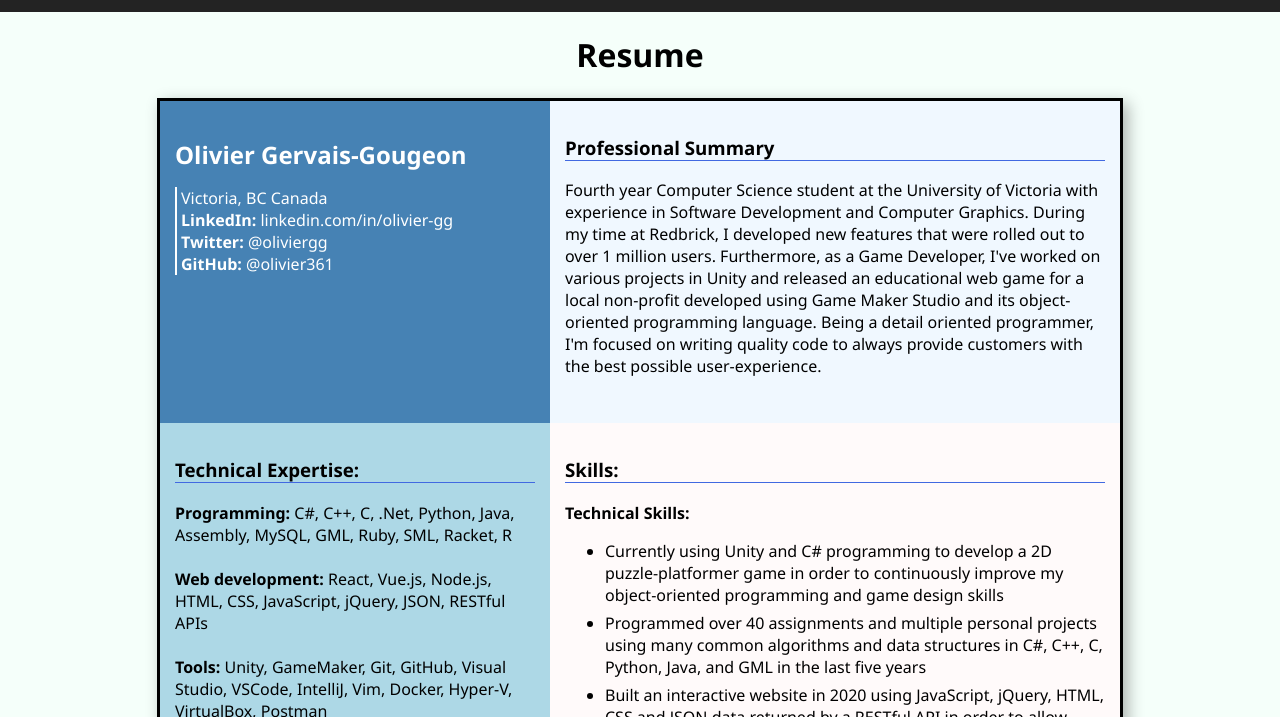
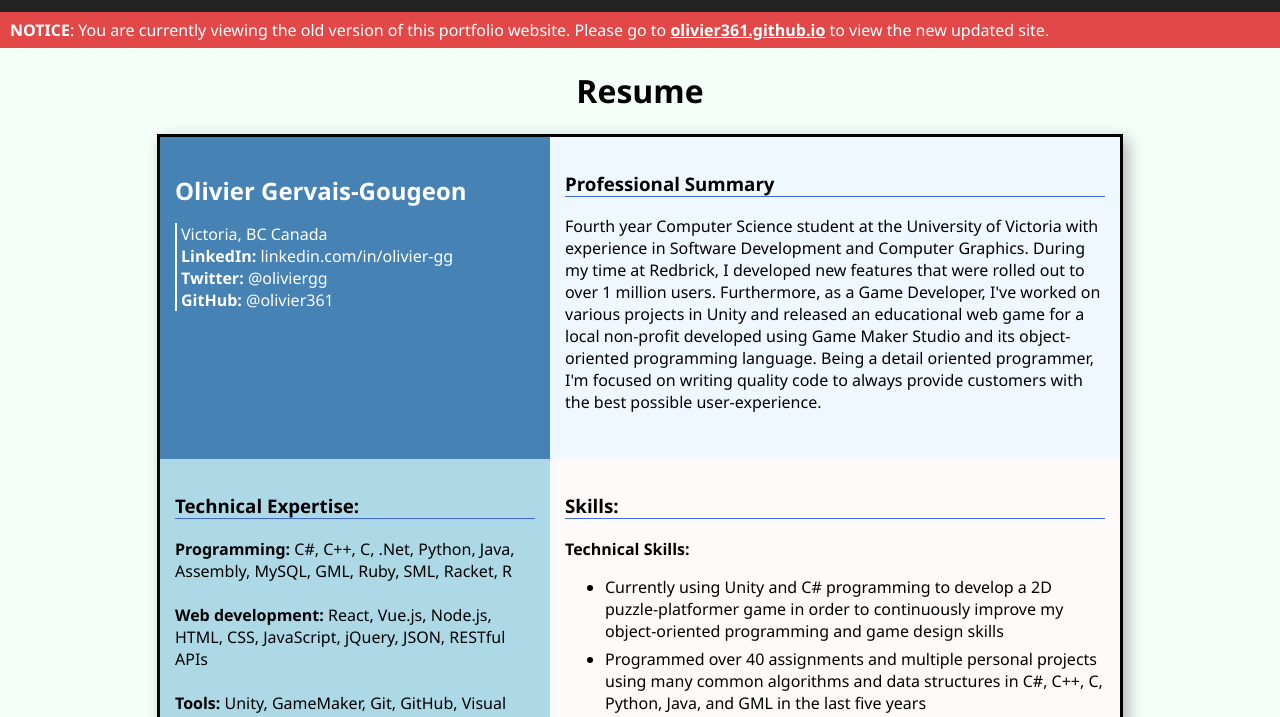
Before and after one commit to olivier361/olivier361.github.io, a plain HTML site: page html/resume.html in a window 1280 px wide. Shown: the part 40-757 px from the top of the page. Drawn offline with Linux system fonts and the light colour scheme.

Commit message:
PW-16 Add notice-banner to all other pages

```diff
--- a/css/resume.css
+++ b/css/resume.css
@@ -32,10 +32,8 @@ a:visited {
 	flex-direction: row;
 	flex-wrap: wrap;
 	justify-content: space-around;
-
-
-	}
-
+	margin-bottom: 0px;
+}
 
 .container a {
 	text-decoration: none;
@@ -49,6 +47,23 @@ a:visited {
 	background-color: DimGrey;
 }
 
+.notice-banner {
+	background-color: #e24848;
+	color: white;
+	font-weight: normal;
+	padding: 7px 10px;
+	margin-bottom: 16px;
+}
+
+.notice-banner p {
+	margin: 0px;
+}
+
+.notice-banner a {
+	color: white;
+	font-weight: bold;
+	text-decoration: underline;
+}
 
 @media all and (max-width: 650px), (orientation: portrait) {
 	.container{
--- a/html/resume.html
+++ b/html/resume.html
@@ -20,6 +20,11 @@
 	<li><a href="resume.html">Resume</a></li>
 	<li><a href="contact.html">Contact</a></li>
 </ul>
+<div class="notice-banner">
+	<p><b>NOTICE</b>: You are currently viewing the old version of this portfolio website. Please go to
+		<a href="https://olivier361.github.io">olivier361.github.io</a> to view the new updated site.
+	</p>
+</div>
 <!-- END OF TOP BAR -->
 
 <div class="content" align="center">
```
Also changed, not shown: html/contact.html (+5 -0 lines), html/projects.html (+5 -0 lines).
